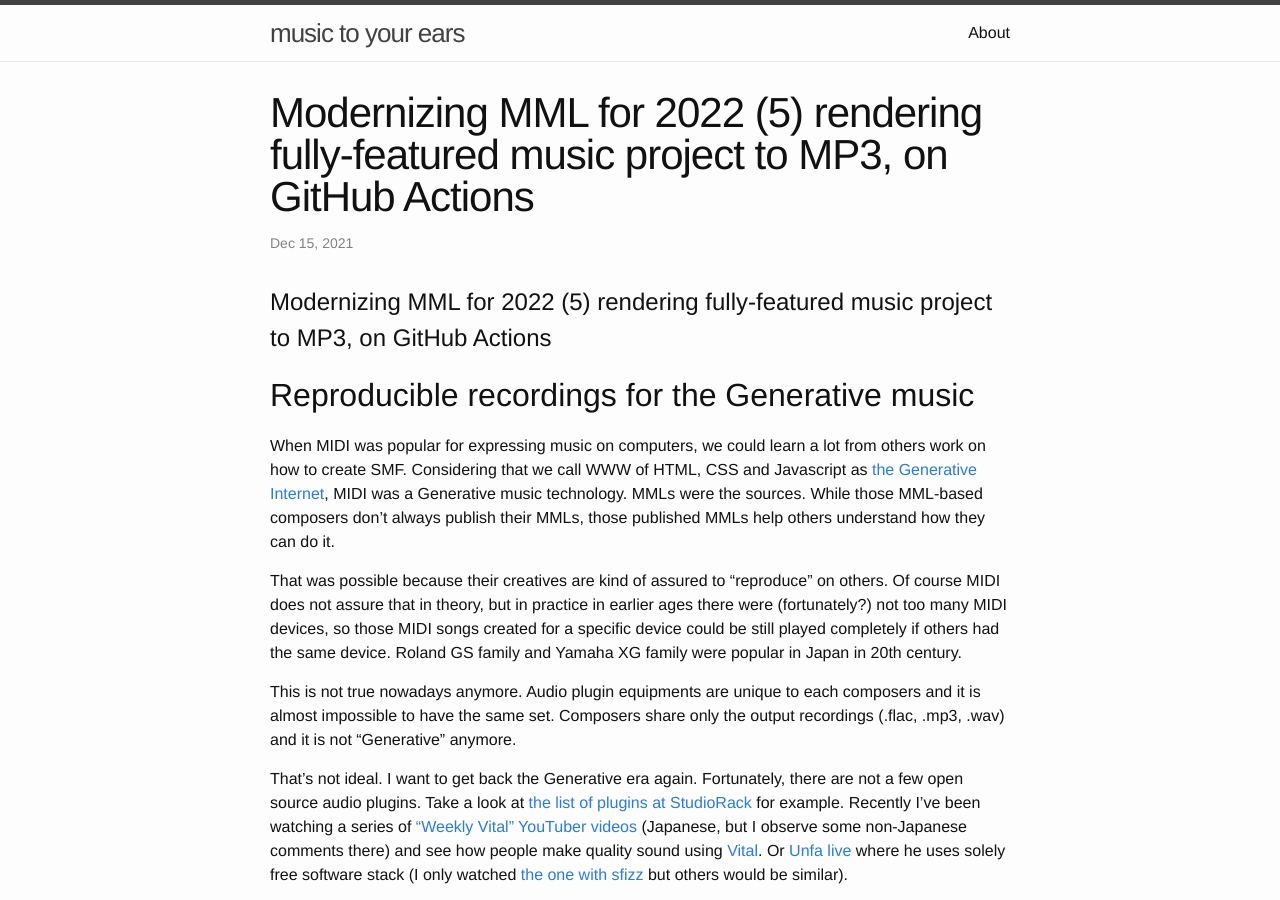
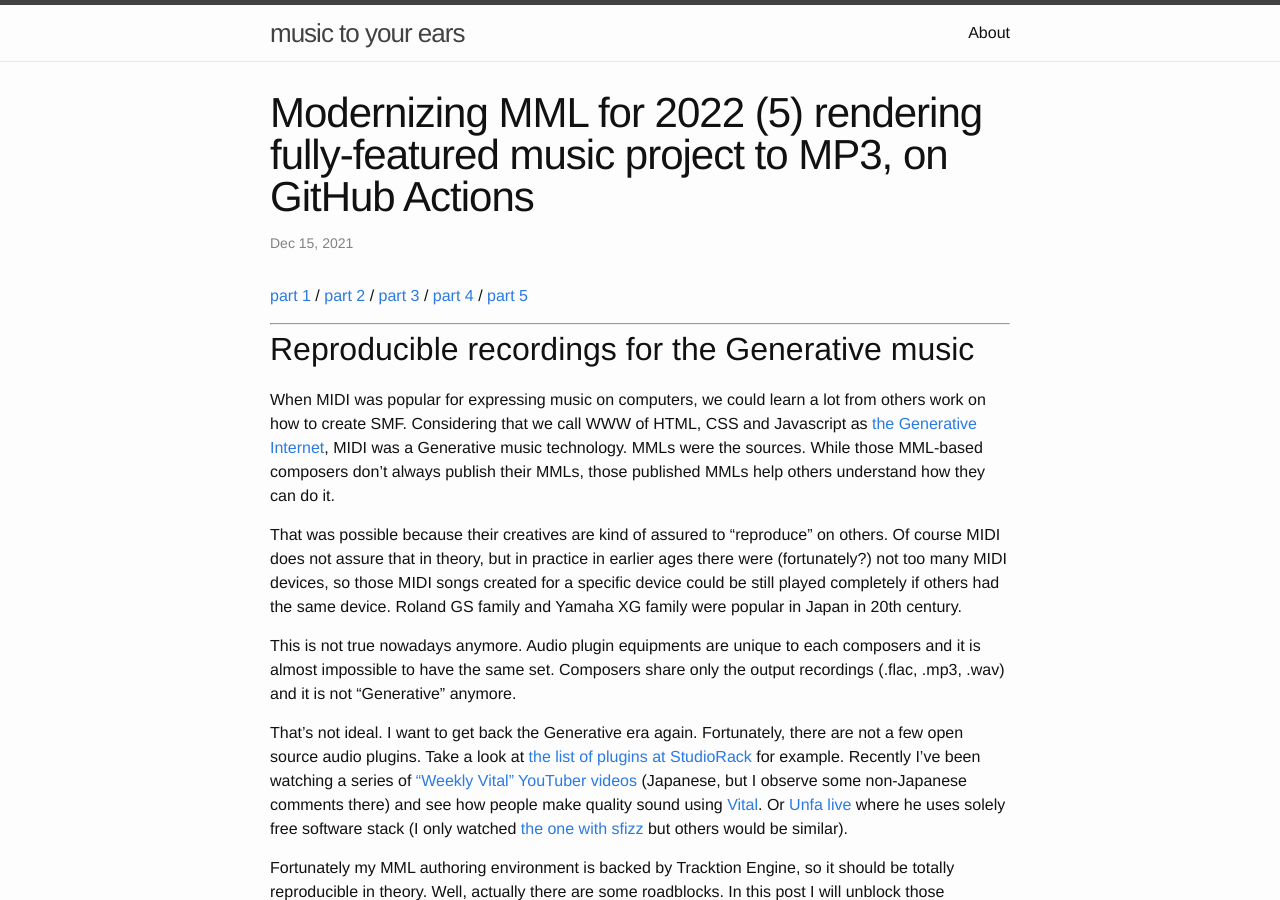
Before and after one commit to atsushieno/atsushieno.github.io, a Jekyll site: the page built from _posts/2021-12-15-augene-ng-5.md, in a window 1280 px wide and 900 px high. Built offline with Jekyll 4.4.1, drawn with Linux system fonts in a browser that asks for light colours; our own code applies the rules of GitHub Pages for plain Markdown files.

Commit message:
fix header lines and add mutual links to the series.

```diff
--- a/_posts/2021-12-15-augene-ng-5.md
+++ b/_posts/2021-12-15-augene-ng-5.md
@@ -10,7 +10,9 @@ tags:
 - opensource
 ---
 
-# Modernizing MML for 2022 (5) rendering fully-featured music project to MP3, on GitHub Actions
+[part 1](https://atsushieno.github.io/2021/12/15/augene-ng-1.html) / [part 2](https://atsushieno.github.io/2021/12/15/augene-ng-2.html) / [part 3](https://atsushieno.github.io/2021/12/15/augene-ng-3.html) / [part 4](https://atsushieno.github.io/2021/12/15/augene-ng-4.html) / [part 5](https://atsushieno.github.io/2021/12/15/augene-ng-5.html)
+
+----
 
 ## Reproducible recordings for the Generative music
 
```
Also changed, not shown: _posts/2021-12-15-augene-ng-1.md (+3 -1 lines), _posts/2021-12-15-augene-ng-2.md (+3 -1 lines), _posts/2021-12-15-augene-ng-3.md (+3 -1 lines), _posts/2021-12-15-augene-ng-4.md (+3 -1 lines).
